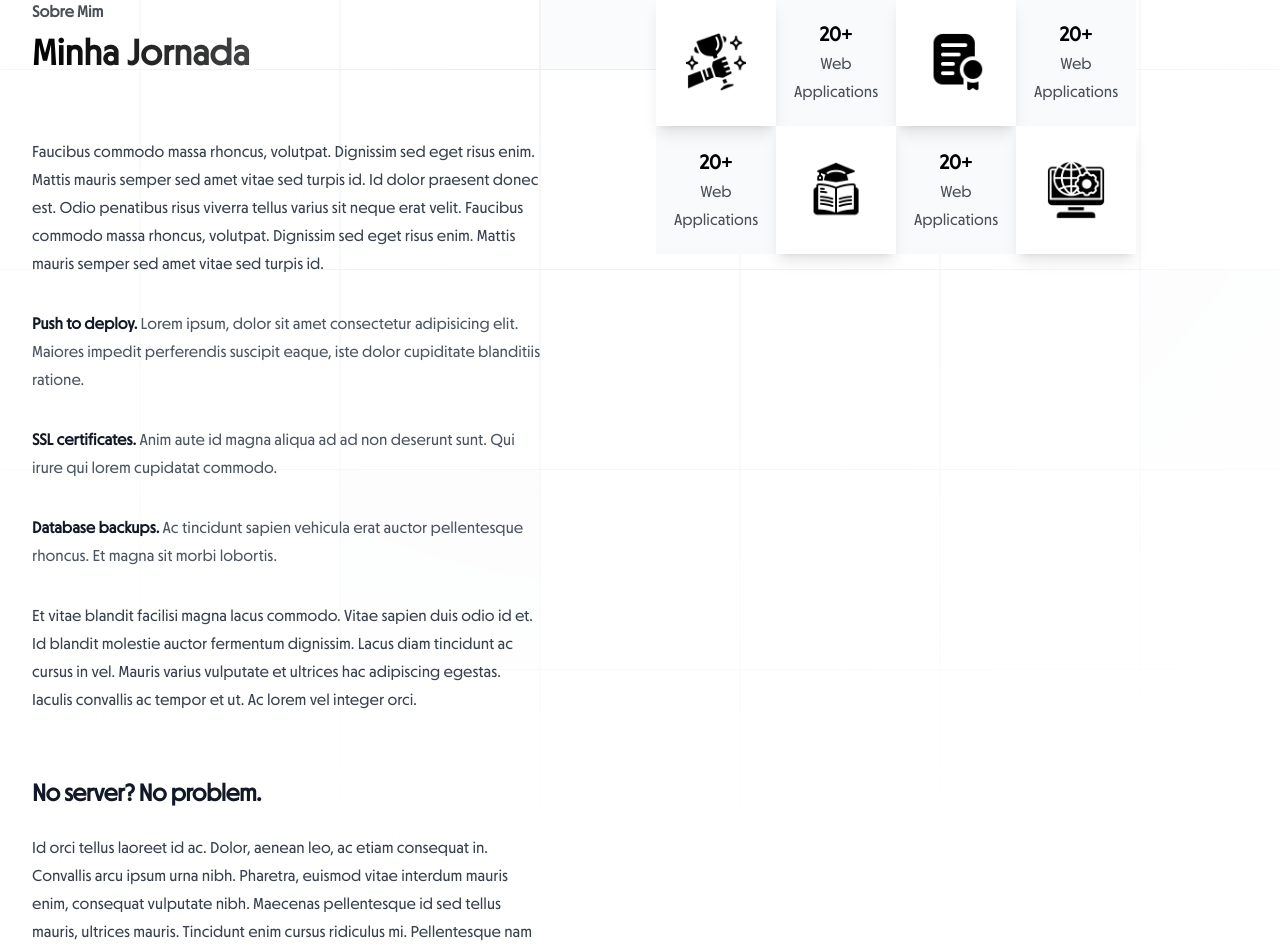
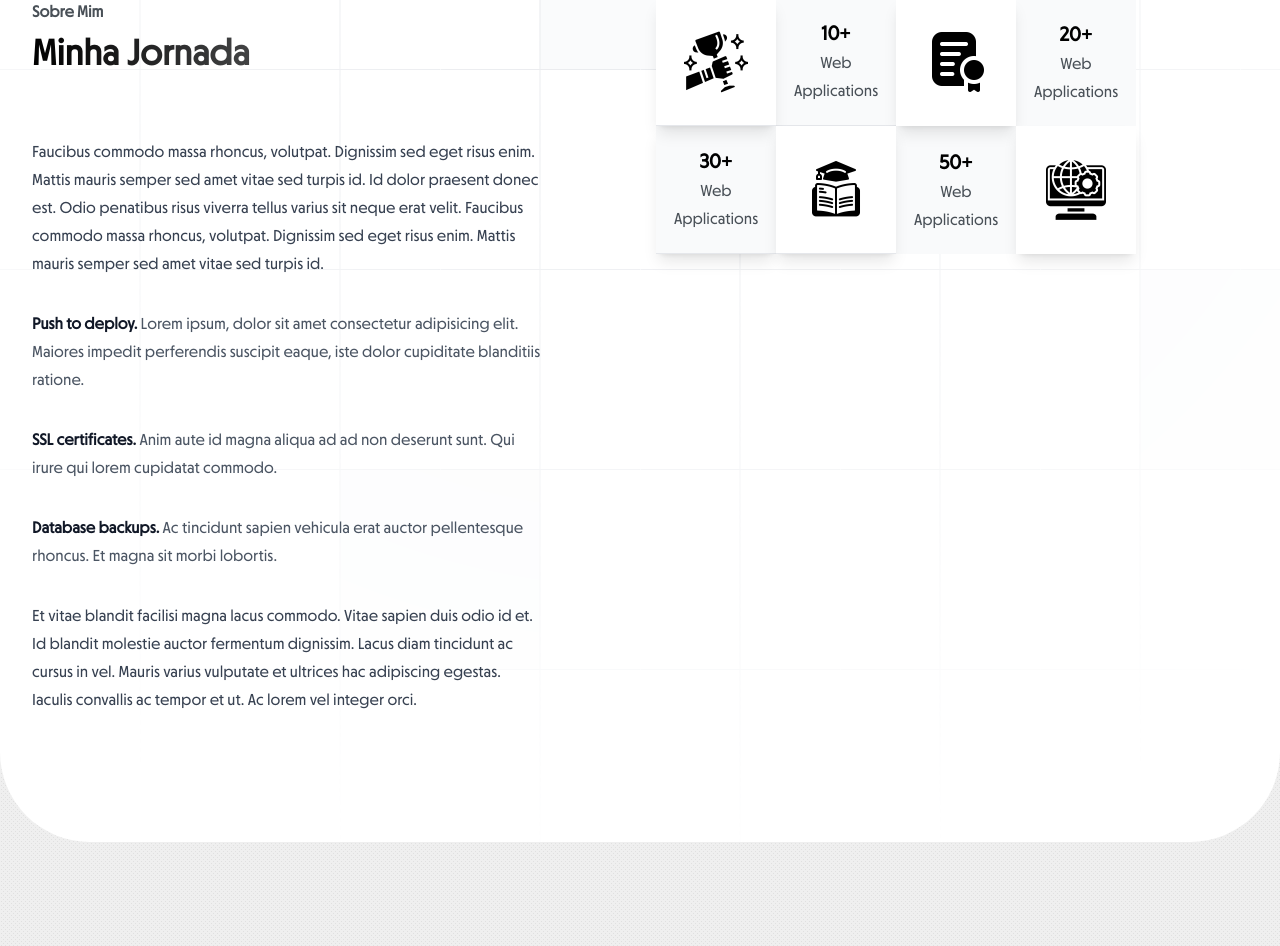
Before and after one commit to PedroPaulo-Git/Portfolio-Pedro, a React (Vite) app: page / in a window 1280 px wide. Shown: the part 1626-2572 px from the top of the page. Built offline with nearby package versions, Linux system fonts and the light colour scheme.

Commit message:
div grid responsivity

```diff
--- a/src/Home/About/About.jsx
+++ b/src/Home/About/About.jsx
@@ -42,9 +42,7 @@ const About = () => {
             </div>
           </div>
         </div>
-        <div className="-ml-12 -mt-12 p-12 lg:sticky lg:top-4 lg:col-start-2 lg:row-span-2 lg:row-start-1 lg:overflow-hidden">
-      <GridSkils />
-    </div>
+
         <div className="lg:col-span-2 lg:col-start-1 lg:row-start-2 lg:mx-auto lg:grid lg:w-full lg:max-w-7xl lg:grid-cols-2 lg:gap-x-8 lg:px-8">
           <div className="lg:pr-4">
             <div className="max-w-xl text-base leading-7 text-gray-700 lg:max-w-lg">
@@ -83,16 +81,13 @@ const About = () => {
                 fermentum dignissim. Lacus diam tincidunt ac cursus in vel. Mauris varius vulputate et ultrices hac
                 adipiscing egestas. Iaculis convallis ac tempor et ut. Ac lorem vel integer orci.
               </p>
-              <h2 className="mt-16 text-2xl font-bold tracking-tight text-gray-900">No server? No problem.</h2>
-              <p className="mt-6">
-                Id orci tellus laoreet id ac. Dolor, aenean leo, ac etiam consequat in. Convallis arcu ipsum urna nibh.
-                Pharetra, euismod vitae interdum mauris enim, consequat vulputate nibh. Maecenas pellentesque id sed
-                tellus mauris, ultrices mauris. Tincidunt enim cursus ridiculus mi. Pellentesque nam sed nullam sed diam
-                turpis ipsum eu a sed convallis diam.
-              </p>
+
             </div>
           </div>
         </div>
+        <div className=" p-0 m-0 sm:-ml-12 sm:-mt-12 sm:p-12 lg:sticky lg:top-4 lg:col-start-2 lg:row-span-2 lg:row-start-1 lg:overflow-hidden">
+      <GridSkils />
+    </div>
       </div>
     </div>
   )
--- a/src/Home/About/Components/Grid.jsx
+++ b/src/Home/About/Components/Grid.jsx
@@ -6,15 +6,15 @@ import IconSuccess from "../../../assets/About/success.png";
 import IconWeb from "../../../assets/About/web.png";
 const GridSkils = () => {
   return (
-    <div className="w-[30rem]">
-      <div className="grid  grid-cols-1 lg:grid-cols-4 w-full">
-        <div className="h-32 z-10 flex justify-center items-center bg-white shadow-lg">
-          <img className="w-1/2 object-contain" src={IconSuccess} alt="" />
+    <div className="lg:w-[30rem]  sm:w-[10rem] md:w-[30rem]">
+      <div className="grid grid-cols-4 sm:grid-cols-2 md:grid-cols-4 lg:grid-cols-4 lg:w-full">
+        <div className="h-32 z-10 flex justify-center items-center bg-white shadow-lg border-b">
+          <img className="w-[4rem] object-contain" src={IconSuccess} alt="" />
         </div>
 
-        <div className="h-32 p-2 text-center flex items-center bg-gray-50 ">
+        <div className="h-32 p-2 text-center flex items-center bg-gray-50 shadow-lg border-b ">
             <div className="text-xl w-full">
-            <span className="font-bold">20<span className="font-sans">+</span></span><br></br>
+            <span className="font-bold">10<span className="font-sans">+</span></span><br></br>
             <span  className="text-base text-gray-light"> Web Applications</span>
 
             </div>
@@ -22,7 +22,7 @@ const GridSkils = () => {
         </div>
 
         <div className="h-32 flex justify-center items-center bg-white shadow-lg z-10 ">
-          <img className="w-1/2 object-contain" src={IconCertificate} alt="" />
+          <img className="w-[4rem] object-contain" src={IconCertificate} alt="" />
         </div>
 
         <div className="h-32 p-2 text-center flex items-center bg-gray-50 ">
@@ -35,9 +35,22 @@ const GridSkils = () => {
         </div>
 
 
+        <div className="h-32 p-2 text-center flex items-center bg-gray-50 shadow-lg border-b">
+            <div className="text-xl w-full ">
+            <span className="font-bold">30<span className="font-sans">+</span></span><br></br>
+            <span  className="text-base text-gray-light "> Web Applications</span>
+
+            </div>
+
+        </div>
+
+        <div className="h-32 flex justify-center items-center bg-white  shadow-lg z-10 border-b" >
+          <img className="w-[4rem] object-contain" src={IconBook} alt="" />
+        </div>
+
         <div className="h-32 p-2 text-center flex items-center bg-gray-50 ">
             <div className="text-xl w-full">
-            <span className="font-bold">20<span className="font-sans">+</span></span><br></br>
+            <span className="font-bold">50<span className="font-sans">+</span></span><br></br>
             <span  className="text-base text-gray-light"> Web Applications</span>
 
             </div>
@@ -45,20 +58,7 @@ const GridSkils = () => {
         </div>
 
         <div className="h-32 flex justify-center items-center bg-white  shadow-lg z-10">
-          <img className="w-1/2 object-contain" src={IconBook} alt="" />
-        </div>
-
-        <div className="h-32 p-2 text-center flex items-center bg-gray-50 ">
-            <div className="text-xl w-full">
-            <span className="font-bold">20<span className="font-sans">+</span></span><br></br>
-            <span  className="text-base text-gray-light"> Web Applications</span>
-
-            </div>
-
-        </div>
-
-        <div className="h-32 flex justify-center items-center bg-white  shadow-lg z-10">
-          <img className="w-1/2 object-contain" src={IconWeb} alt="" />
+          <img className="w-[4rem] object-contain" src={IconWeb} alt="" />
         </div>
       </div>
     </div>
```
